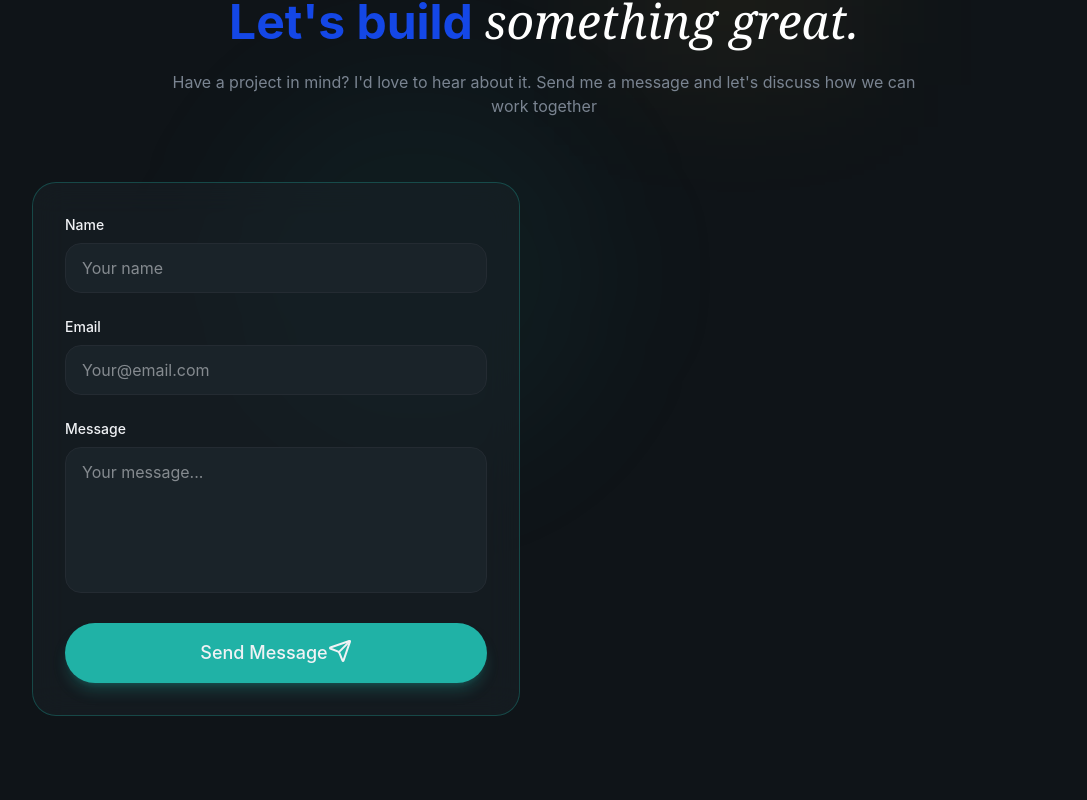
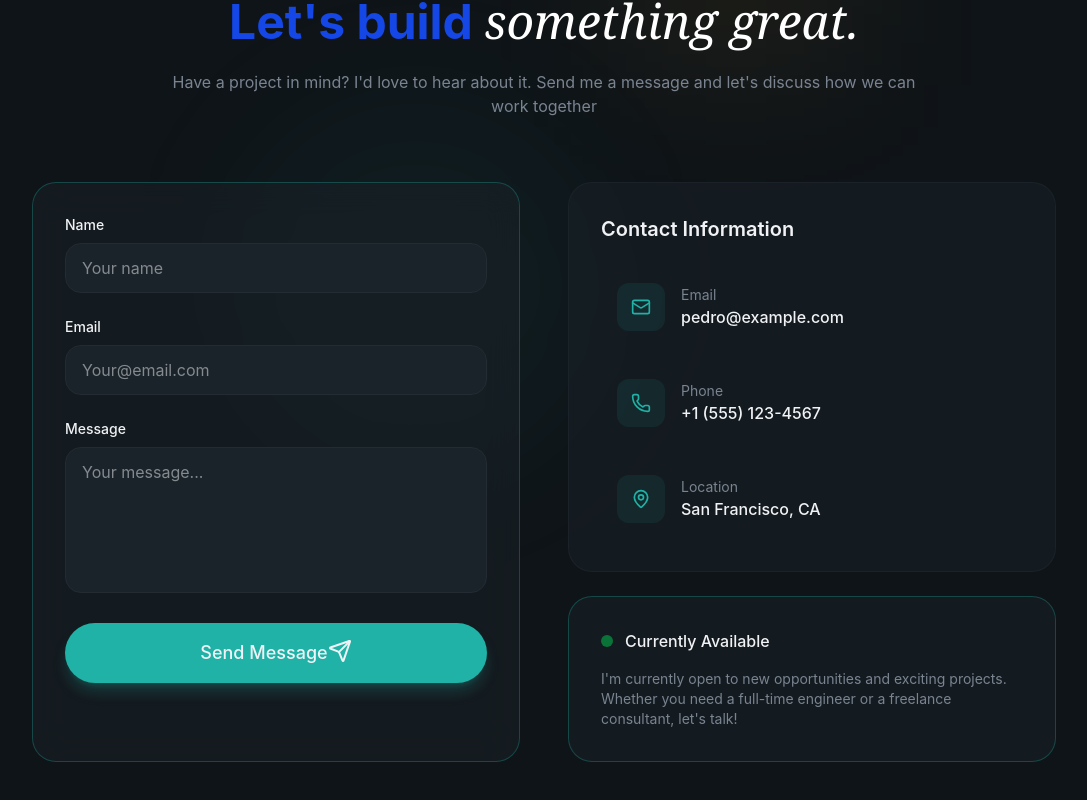
Before and after one commit to Askebir/aske-personal-portfolio, a React (Vite) app: page / in a window 1280 px wide. Shown: the part 6013-6813 px from the top of the page, without its empty margins (96-1183 px from the left). Built offline with nearby package versions, Linux system fonts and the light colour scheme.

Commit message:
avaliblity card and contact info

```diff
--- a/src/sections/Contact.jsx
+++ b/src/sections/Contact.jsx
@@ -1,7 +1,7 @@
 import {
-  // Mail,
-  // Phone,
-  // MapPin,
+  Mail,
+  Phone,
+  MapPin,
   Send,
   CheckCircle,
   AlertCircle,
@@ -10,26 +10,26 @@
 import { useState } from "react";
 import emailjs from "@emailjs/browser";
 
-// const contactInfo = [
-//   {
-//     icon: Mail,
-//     label: "Email",
-//     value: "pedro@example.com",
-//     href: "mailto:pedro@example.com",
-//   },
-//   {
-//     icon: Phone,
-//     label: "Phone",
-//     value: "+1 (555) 123-4567",
-//     href: "tel:+15551234567",
-//   },
-//   {
-//     icon: MapPin,
-//     label: "Location",
-//     value: "San Francisco, CA",
-//     href: "#",
-//   },
-// ];
+const contactInfo = [
+  {
+    icon: Mail,
+    label: "Email",
+    value: "pedro@example.com",
+    href: "mailto:pedro@example.com",
+  },
+  {
+    icon: Phone,
+    label: "Phone",
+    value: "+1 (555) 123-4567",
+    href: "tel:+15551234567",
+  },
+  {
+    icon: MapPin,
+    label: "Location",
+    value: "San Francisco, CA",
+    href: "#",
+  },
+];
 
 export const Contact = () => {
   const [formData, setFormData] = useState({
@@ -55,6 +55,10 @@
       const templatedId = import.meta.env.VITE_EMAILJS_TEMPLATE_ID;
       const publicKey = import.meta.env.VITE_EMAILJS_PUBLIC_KEY;
 
+      console.log("Service ID:", serviceId);
+      console.log("Template ID:", templatedId);
+      console.log("Public Key:", publicKey);
+
       if (!serviceId || !templatedId || !publicKey) {
         throw new Error(
           "EmailJS configuration is missing. Please check your enviroment variable.",
@@ -78,11 +82,9 @@
       });
       setFormData({ name: "", email: "", message: "" });
     } catch (error) {
-      console.error("EmailJS error", error);
-      setSubmitStatsus({
-        type: "error",
-        message: error.text || "Faild to send message. Please try again later.",
-      });
+      console.error("EmailJS error:", error);
+      console.error("Status:", error.status);
+      console.error("Text:", error.text);
     } finally {
       setIsLoading(false);
     }
@@ -201,6 +203,47 @@
               )}
             </form>
           </div>
+
+          {/* Contact Info */}
+          <div className="space-y-6 animate-fade-in animation-delay-400">
+            <div className="glass rounded-3xl p-8">
+              <h3 className="text-xl font-semibold mb-6">
+                Contact Information
+              </h3>
+              <div className="space-y-4">
+                {contactInfo.map((item, i) => (
+                  <a
+                    key={i}
+                    href={item.href}
+                    className="flex items-center gap-4 p-4 rounded-xl hover:bg-surface transition-colors group"
+                  >
+                    <div className="w-12 h-12 rounded-xl bg-primary/10 flex items-center justify-center group-hover:bg-primary/20 transition-colors">
+                      <item.icon className="w-5 h-5 text-primary" />
+                    </div>
+                    <div>
+                      <div className="text-sm text-muted-foreground">
+                        {item.label}
+                      </div>
+                      <div className="font-medium">{item.value}</div>
+                    </div>
+                  </a>
+                ))}
+              </div>
+            </div>
+
+            {/* Availability Card */}
+            <div className="glass rounded-3xl p-8 border border-primary/30">
+              <div className="flex items-center gap-3 mb-4">
+                <span className="w-3 h-3 bg-green-500 rounded-full animate-pulse" />
+                <span className="font-medium">Currently Available</span>
+              </div>
+              <p className="text-muted-foreground text-sm">
+                I'm currently open to new opportunities and exciting projects.
+                Whether you need a full-time engineer or a freelance consultant,
+                let's talk!
+              </p>
+            </div>
+          </div>
         </div>
       </div>
     </section>
```
Also changed, not shown: 1 other file (tests, documents, lock files or other folders).
